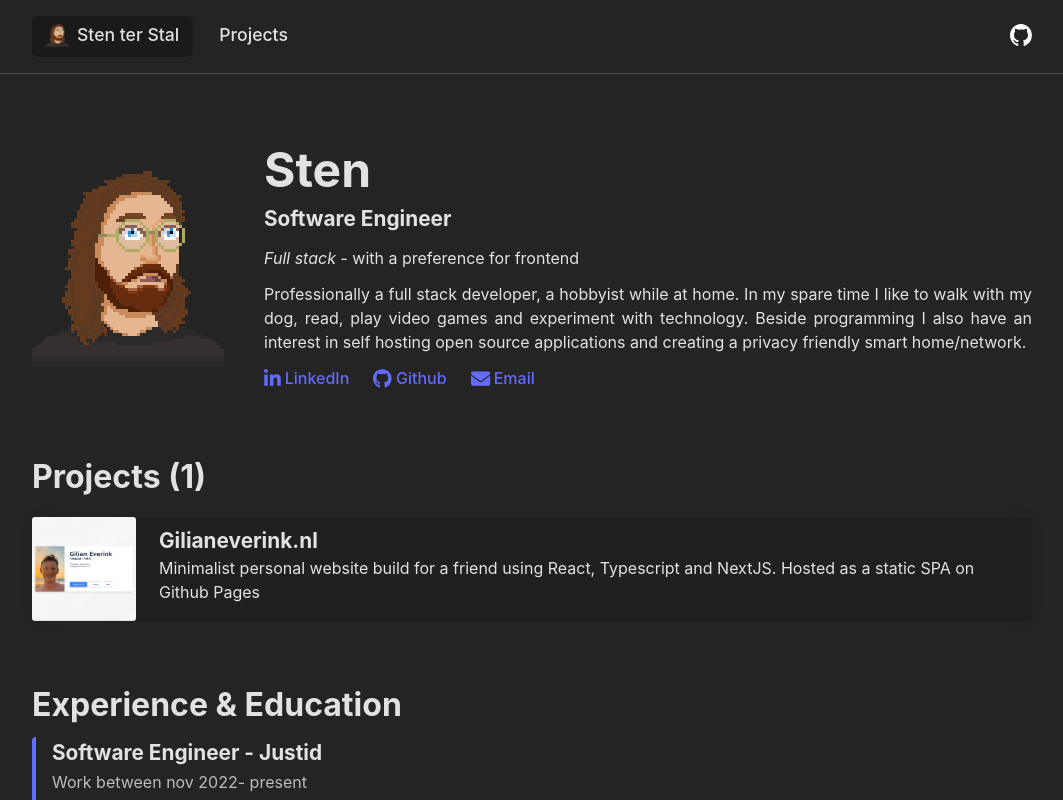
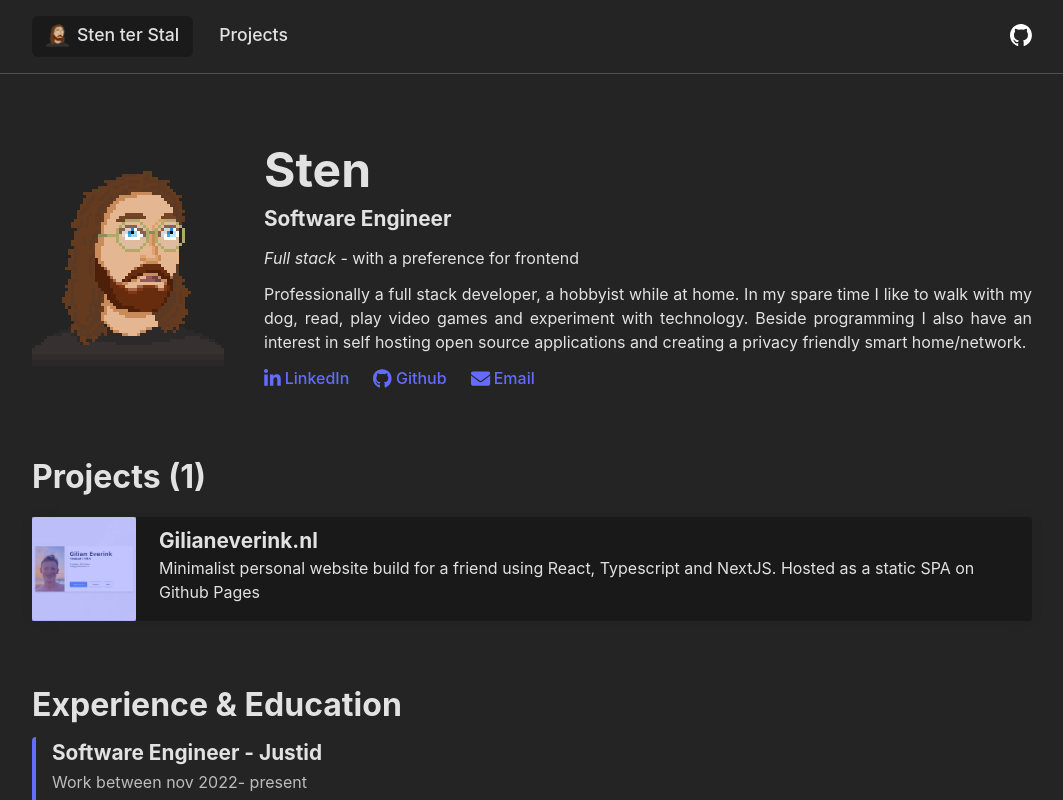
Before and after one commit to stenterstal/stenterstal.com, a Next.js app: page / in a window 1280 px wide. In both pictures the pointer is over the element 640 px from the left and 568 px from the top of the page. Shown: the top 800 px of the page, without its empty margins (108-1171 px from the left). Built offline with nearby package versions, Linux system fonts and the light colour scheme.

Commit message:
Project hover effect

```diff
--- a/src/app/_components/ProjectRow/ProjectRow.scss
+++ b/src/app/_components/ProjectRow/ProjectRow.scss
@@ -6,13 +6,20 @@ $element-height: 6.5em; // Thumbnail size is linked to this
   gap: 15px;
   height: $element-height;
   cursor: pointer;
-  //border: 1px solid transparent;
-  //padding: 8px;
   border-radius: 3px;
   &:hover {
-    //border: 1px solid #535bf2;
-    background-color: #202020;
+    background-color: #191919;
     box-shadow: 0 0 15px -3px rgba(0,0,0,0.1);
+    .thumbnail-bg {
+      background-color: #646cff;
+      .thumbnail {
+        opacity: 0.6;
+      }
+    }
+  }
+  .thumbnail-bg {
+    width: $element-height;
+    height: $element-height;
   }
   .thumbnail {
     width: $element-height;
--- a/src/app/_components/ProjectRow/ProjectRow.tsx
+++ b/src/app/_components/ProjectRow/ProjectRow.tsx
@@ -14,7 +14,9 @@ const ProjectRow: React.FC<Props> = ({project}) => {
     const router = useRouter()
     return(
         <div className={"project"} onClick={() => router.push(`/projects/${project.slug}`)}>
-            <img src={project.thumbnail} alt="project thumbnail" className={"thumbnail"}/>
+            <div className="thumbnail-bg">
+                <img src={project.thumbnail} alt="project thumbnail" className={"thumbnail"}/>
+            </div>
             <div className="text">
                 <h3>{project.title}</h3>
                 <p>{project.excerpt}</p>
```
